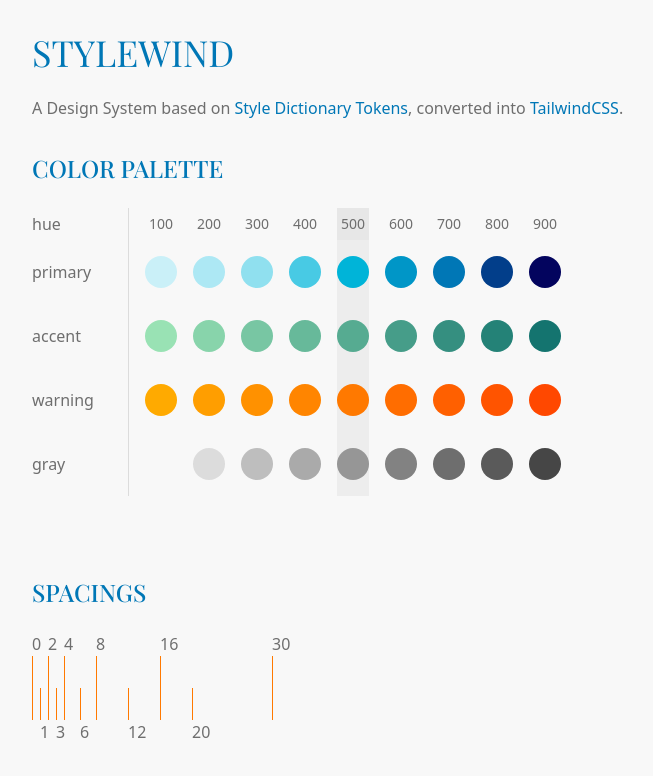
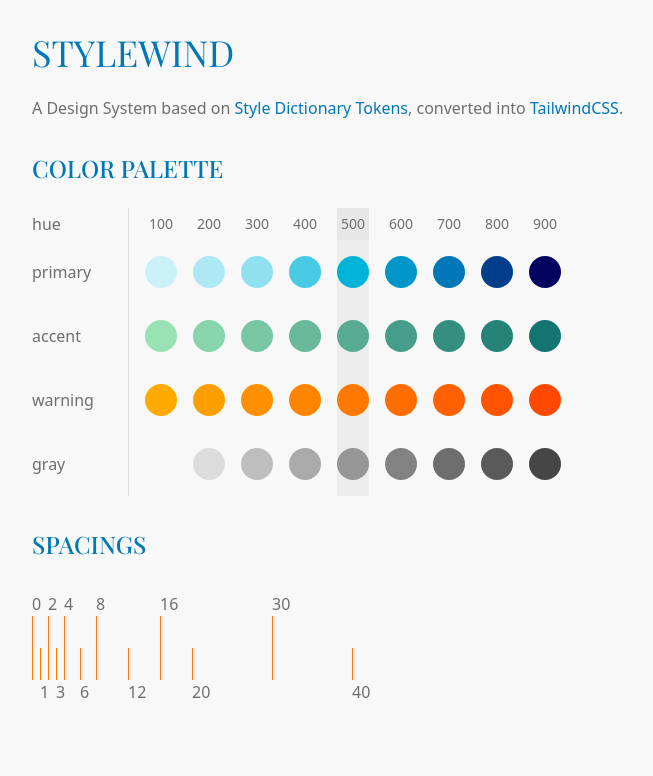
Before and after one commit to StefanKandlbinder/styledictionarytailwindbridge, an Angular app: page / in a window 1280 px wide. Shown: the top 776 px of the page, without its empty margins (0-653 px from the left). Built offline with nearby package versions, Linux system fonts and the light colour scheme.

Commit message:
spacings scroll

```diff
--- a/src/app/app.component.html
+++ b/src/app/app.component.html
@@ -4,5 +4,5 @@
   <h2 class="mt-4 mb-3">Color Palette</h2>
   <stb-colors></stb-colors>
   <h2 class="mt-4 mb-3">Spacings</h2>
-  <stb-spacing class="pt-3 block"></stb-spacing>
+  <stb-spacing class="-mt-2 block"></stb-spacing>
 </div>
--- a/src/app/designsystem/colors/colors.component.html
+++ b/src/app/designsystem/colors/colors.component.html
@@ -1,4 +1,4 @@
-<ul class="font-sans flex flex-col overflow-x-auto pb-6">
+<ul class="font-sans flex flex-col overflow-x-auto">
   <li class="flex">
     <div class="flex bg-gray-100 sticky left-0 items-center justify-center border-r border-gray-200">
       <div class="w-12 flex-shrink-0">hue</div>
--- a/src/app/designsystem/spacing/spacing.component.html
+++ b/src/app/designsystem/spacing/spacing.component.html
@@ -1,4 +1,5 @@
-<ul class="font-sans block h-6 relative top-8">
+<div class="flex overflow-x-auto h-20">
+  <ul class="font-sans flex h-6 relative top-8">
     <li *ngFor="let spacing of spacings; let i = index" class="relative block">
       <div class="block bottom-0 absolute border-r border-warning-500" [ngClass]="i % 2 ? 'h-4':'h-8'"
         [style.left]="getSpacingProperty(spacing)">
@@ -8,3 +9,4 @@
       </div>
     </li>
   </ul>
+</div>
--- a/src/assets/styles/spacing.tokens.js
+++ b/src/assets/styles/spacing.tokens.js
@@ -1 +1 @@
-module.exports = {0:"var(--one-spacing-0)",1:"var(--one-spacing-1)",2:"var(--one-spacing-2)",3:"var(--one-spacing-3)",4:"var(--one-spacing-4)",6:"var(--one-spacing-6)",8:"var(--one-spacing-8)",12:"var(--one-spacing-12)",16:"var(--one-spacing-16)",20:"var(--one-spacing-20)",30:"var(--one-spacing-30)",}
+module.exports = {0:"var(--one-spacing-0)",1:"var(--one-spacing-1)",2:"var(--one-spacing-2)",3:"var(--one-spacing-3)",4:"var(--one-spacing-4)",6:"var(--one-spacing-6)",8:"var(--one-spacing-8)",12:"var(--one-spacing-12)",16:"var(--one-spacing-16)",20:"var(--one-spacing-20)",30:"var(--one-spacing-30)",40:"var(--one-spacing-40)",}
--- a/src/assets/styles/tokens.css
+++ b/src/assets/styles/tokens.css
@@ -1,9 +1,10 @@
 /**
  * Do not edit directly
- * Generated on Mon, 22 Nov 2021 21:28:06 GMT
+ * Generated on Mon, 22 Nov 2021 21:37:33 GMT
  */
 
 :root {
+  --one-spacing-40: 20rem;
   --one-spacing-30: 15rem;
   --one-spacing-20: 10rem;
   --one-spacing-16: 8rem;
--- a/src/assets/styles/tokens.json
+++ b/src/assets/styles/tokens.json
@@ -882,6 +882,23 @@
         "spacing",
         "30"
       ]
+    },
+    "40": {
+      "value": "20rem",
+      "filePath": "src/tokens/spacing/base.json",
+      "isSource": true,
+      "original": {
+        "value": "20rem"
+      },
+      "name": "spacing-40",
+      "attributes": {
+        "category": "spacing",
+        "type": "40"
+      },
+      "path": [
+        "spacing",
+        "40"
+      ]
     }
   }
 }
--- a/src/tokens/spacing/base.json
+++ b/src/tokens/spacing/base.json
@@ -32,6 +32,9 @@
     },
     "30": {
       "value": "15rem"
+    },
+    "40": {
+      "value": "20rem"
     }
   }
 }
```
Lines whose indentation alone changed are shown as unchanged.
